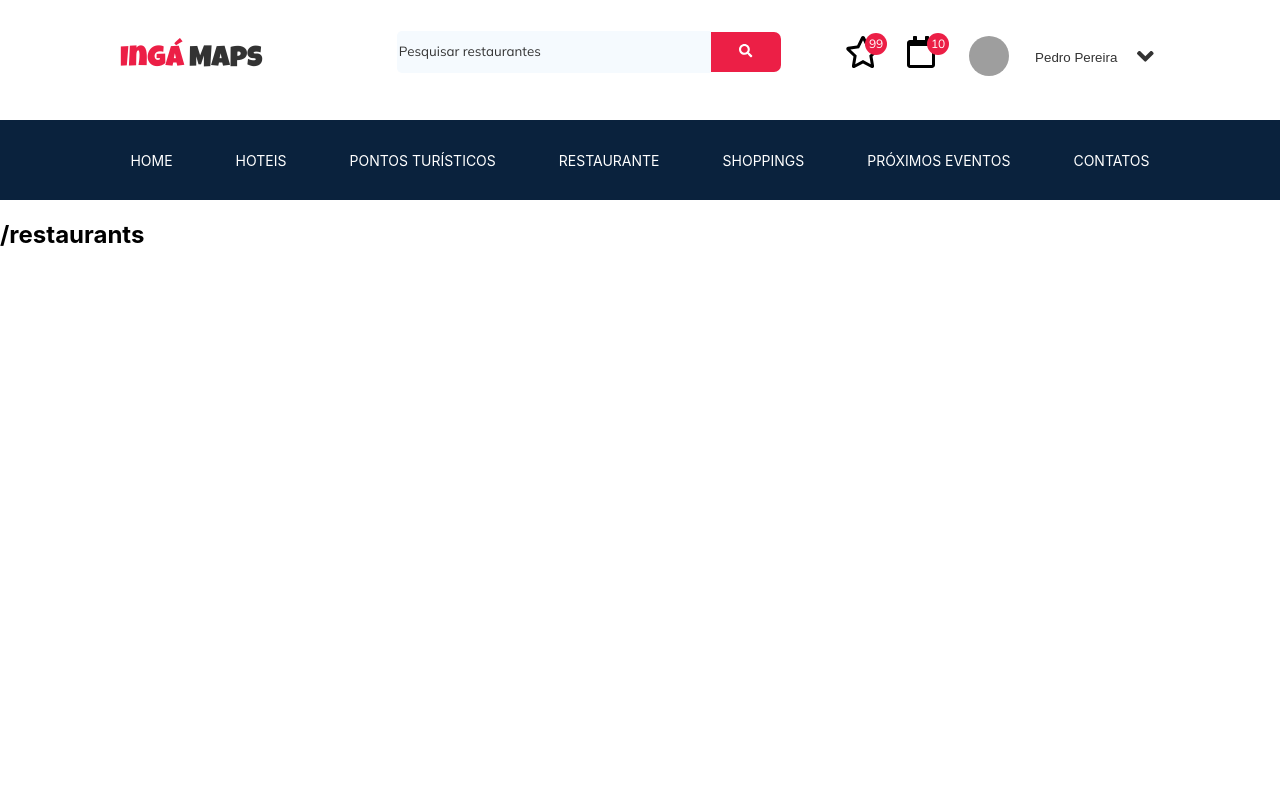
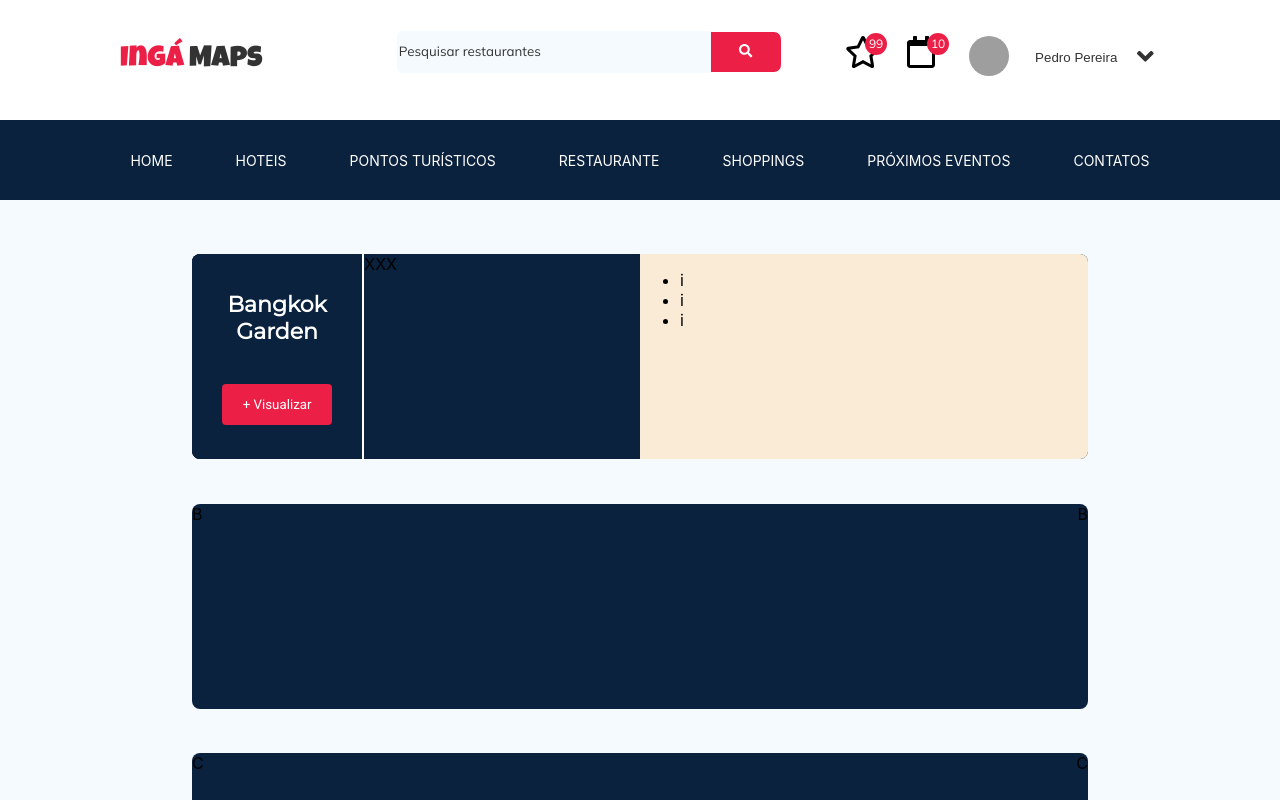
Before and after one commit to sergiogscruz/inga-maps, a React (Create React App) app: page /restaurants in a window 1280 px wide. Shown: the top 800 px of the page. Built offline with nearby package versions, Linux system fonts and the light colour scheme; grey boxes are pictures that could not be loaded.

Commit message:
ADD: Implementar lista de locais
Issue: https://trello.com/c/h1Y8fyFo

```diff
--- a/public/index.html
+++ b/public/index.html
@@ -8,6 +8,8 @@
     <link rel="preconnect" href="https://fonts.gstatic.com">
     <link href="https://fonts.googleapis.com/css2?family=Luckiest+Guy&display=swap" rel="stylesheet">
     <link href="https://fonts.googleapis.com/css2?family=Mulish&display=swap" rel="stylesheet">
+    <link href="https://fonts.googleapis.com/css2?family=Roboto&display=swap" rel="stylesheet">
+    <link href="https://fonts.googleapis.com/css2?family=Montserrat&display=swap" rel="stylesheet">
     <link rel="stylesheet" href="../node_modules/@fortawesome/fontawesome-free/css/all.css">
     <script type="text/babel" defer src="../node_modules/@fortawesome/fontawesome-free/js/all.js"></script>
     <title>Ingá Maps</title>
--- a/src/App.js
+++ b/src/App.js
@@ -8,6 +8,7 @@ import {
 import Header from './components/header/header';
 import NavMenu from './components/menu/nav-menu';
 import ContentBody from './components/content/ContentBody';
+import List from './components/List/List';
 
 
 function App() {
@@ -18,13 +19,14 @@ function App() {
       <NavMenu />
       <Switch>
         <Route path="/hotels">
-          <ContentBody />
+        <ContentBody />
         </Route>
         <Route path="/touristspots">
           <ContentBody />
         </Route>
         <Route path="/restaurants">
-          <ContentBody />
+        <List />
+
         </Route>
         <Route path="/shoppings">
           <ContentBody />
--- /dev/null
+++ b/src/components/List/List.css
@@ -0,0 +1,85 @@
+.containerList {
+    margin-left: 15%;
+    margin-right: 15%;
+}
+
+.column {
+    width: 100%;
+    margin-top: 6%;
+}
+
+.card {
+    height: 205px;
+    background-color: #0A223D;
+    margin-top: 5%;
+    display: flex;
+    justify-content: space-between;
+    border-radius: 8px;
+}
+
+.description {
+    width: 50%;
+    background-color:#0A223D;
+    display: flex;
+    flex-direction: row;
+    border-radius: 8px;
+}
+
+.image {
+    width: 50%;
+    background-color: antiquewhite;
+    border-bottom-right-radius:8px;
+    border-top-right-radius:8px;
+}
+
+
+
+.desc {
+    background-color: #0A223D;
+    display: flex;
+    justify-content:space-between;
+    flex-direction: column;
+    width: 38%;
+    align-items: center;
+    border-right: 2px solid #FFFFFF;
+    border-top-left-radius:8px;
+    border-bottom-left-radius:8px;
+}
+
+.itens {
+    background-color: #0A223D;
+    border-top-left-radius:8px;
+    border-bottom-left-radius:8px;
+}
+
+.title {
+    word-wrap: break-all;
+    display: flex;
+    text-align: center;
+    margin-top: 22%;
+    align-items: center;
+    border-top-left-radius:8px;
+    border-bottom-right-radius:8px;
+    color: #FFFFFF;
+    font-size: 22px;
+    font-family: 'Montserrat';
+    font-weight:bolder;
+    white-space: normal;
+    padding-right: 10px;
+    padding-left: 10px;
+}
+
+.visible {
+    margin-bottom: 20%;
+    text-align: center;
+    background-color:#EC1F46;
+    background-repeat:no-repeat;
+    border: none;
+    overflow: hidden;
+    height: 20%;
+    width: 65%;
+    border-radius: 4px;
+    font-family: 'Roboto';
+    color: #FFFFFF;
+    cursor: pointer;
+}
--- /dev/null
+++ b/src/components/List/List.js
@@ -0,0 +1,49 @@
+import React from "react";
+import './List.css'
+
+function List () {
+    return (
+        <>
+            <div className="containerList">
+                <div className="column">
+                    <div className="card">
+                        <div className="description">
+                            <div className="desc">
+                                <div className="title">Bangkok Garden</div>
+                                <button className="visible"> + Visualizar</button>
+                            </div>
+                            <div className="itens">
+                            XXX
+                            </div>
+                        </div>
+                        <div className="image">
+                            <ul>
+                                <li>
+                                    i
+                                </li>
+                                <li>
+                                    i
+                                </li>
+                                <li>
+                                    i
+                                </li>
+
+                            </ul>
+                        </div>
+                    </div>
+                    <div className="card">
+                        <div>B</div>
+                        <div>B</div>
+                    </div>
+                    <div className="card">
+                        <div>C</div>
+                        <div>C</div>
+                    </div>
+                </div>
+            </div>
+        </>
+    )
+}
+
+
+export default List;
--- a/src/components/header/header.css
+++ b/src/components/header/header.css
@@ -1,9 +1,10 @@
 .mainHeader {
-    background-color: FFFFFF;
+    background-color: #FFFFFF;
     height: 120px;
     align-items: center;
     display: flex;
     flex-direction: row;
+    width: 100vw;
 }
 
 .mainHeader .content {
--- a/src/index.css
+++ b/src/index.css
@@ -5,6 +5,7 @@ body {
     sans-serif;
   -webkit-font-smoothing: antialiased;
   -moz-osx-font-smoothing: grayscale;
+  background-color: #F5FAFE;
 }
 
 code {
```
